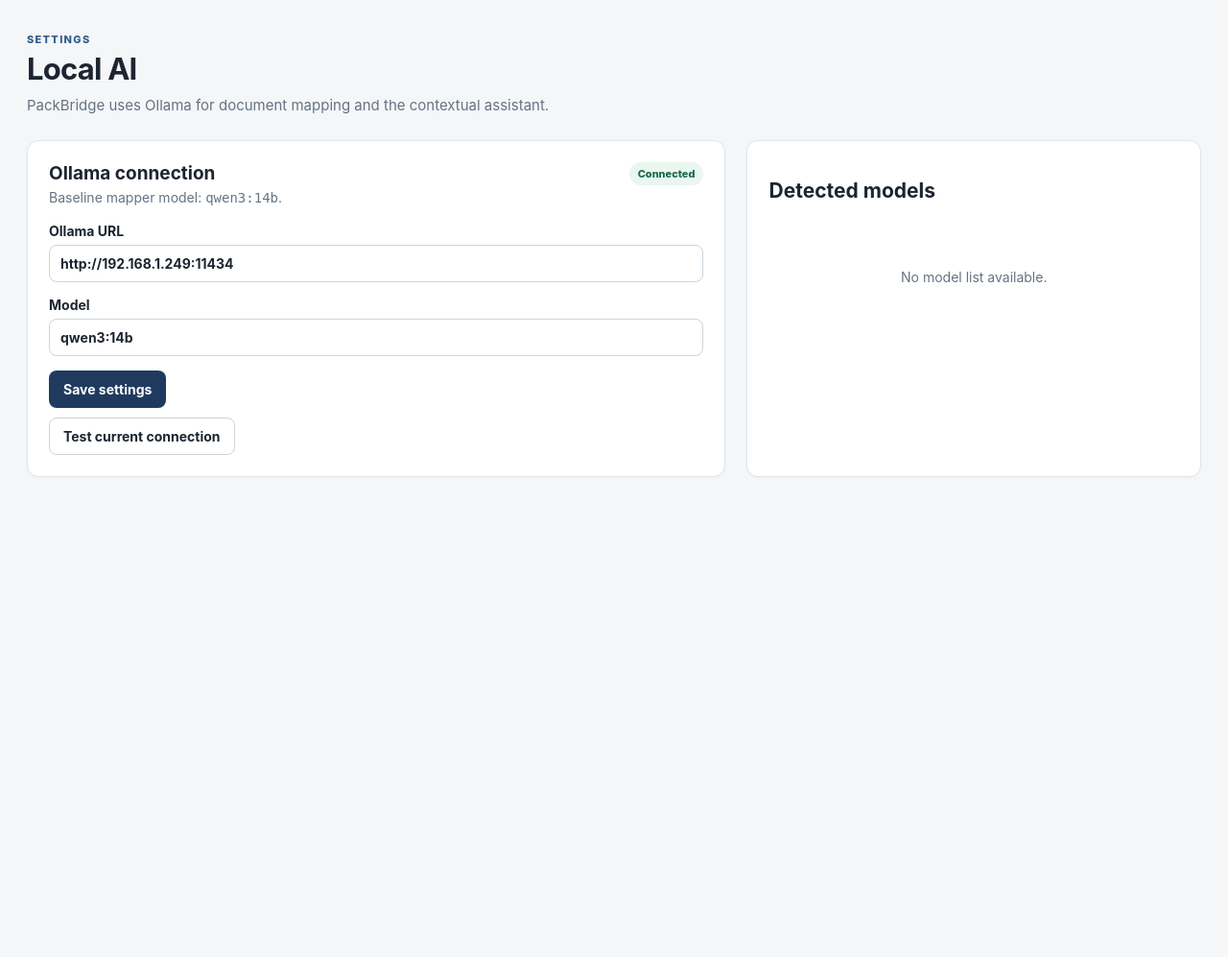
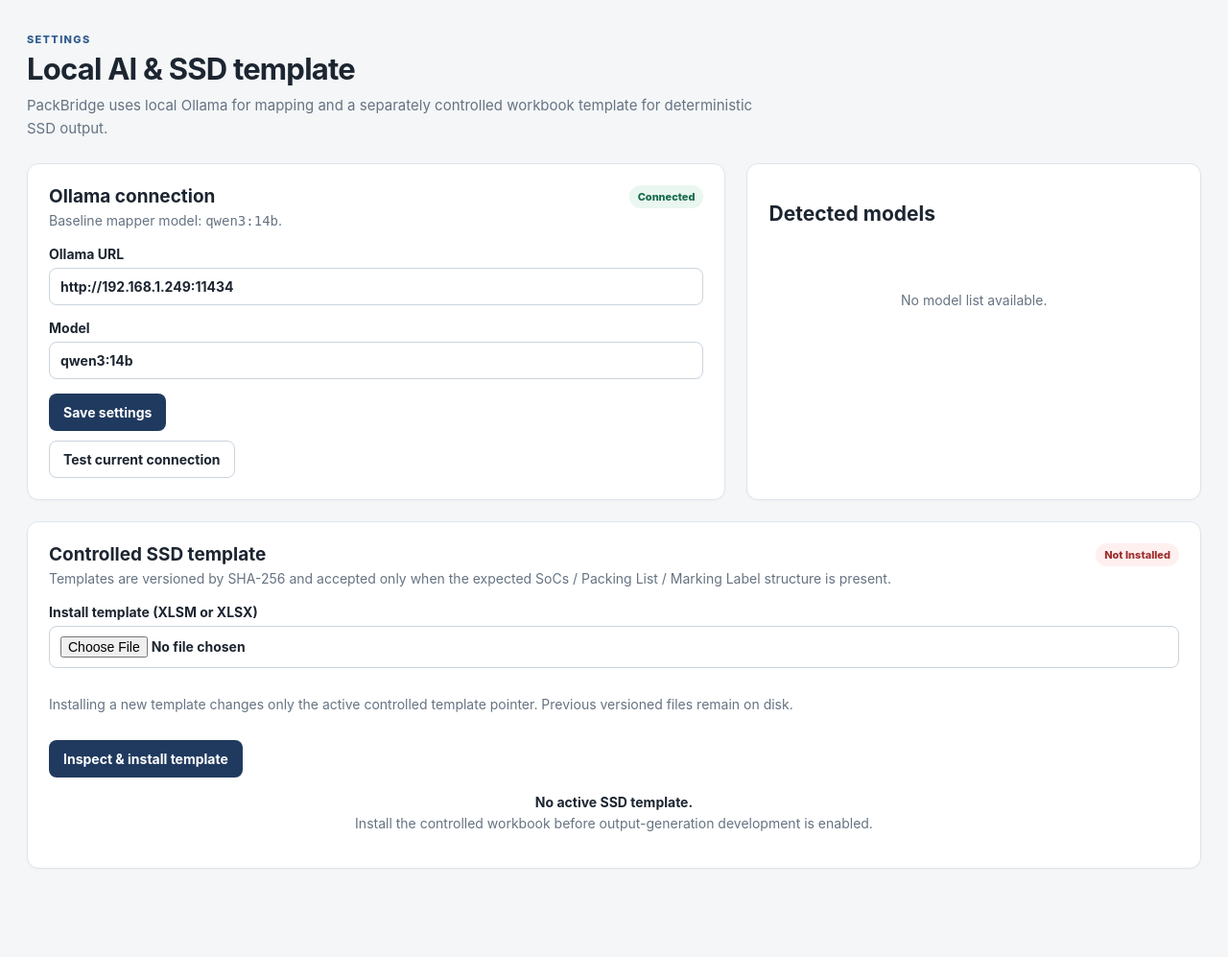
Before and after one commit to zageabb/PackBridge, a Flask app: page /settings/ in a window 1280 px wide. Shown: the part 68-1065 px from the top of the page at 96% size. Before the commit the page ends 565 px from the top, so only its background shows below. Run offline with Flask 3, Linux system fonts and the light colour scheme; data that the repository does not hold is empty.

Commit message:
ui: add SSD template diagnostics and installation

```diff
--- a/packbridge/templates/settings.html
+++ b/packbridge/templates/settings.html
@@ -5,8 +5,8 @@
 <section class="page-heading">
   <div>
     <div class="eyebrow">SETTINGS</div>
-    <h1>Local AI</h1>
-    <p>PackBridge uses Ollama for document mapping and the contextual assistant.</p>
+    <h1>Local AI &amp; SSD template</h1>
+    <p>PackBridge uses local Ollama for mapping and a separately controlled workbook template for deterministic SSD output.</p>
   </div>
 </section>
 
@@ -63,4 +63,64 @@
     {% endif %}
   </section>
 </div>
+
+<section class="card template-settings-card">
+  <div class="section-heading">
+    <div>
+      <h2>Controlled SSD template</h2>
+      <p>Templates are versioned by SHA-256 and accepted only when the expected SoCs / Packing List / Marking Label structure is present.</p>
+    </div>
+    {% if template and template.available and template.inspection.compatible %}
+      <span class="status status-mapped">Verified</span>
+    {% else %}
+      <span class="status status-failed">Not installed</span>
+    {% endif %}
+  </div>
+
+  <div class="template-settings-grid">
+    <form method="post" action="{{ url_for('settings.template_upload') }}" enctype="multipart/form-data" class="form-stack">
+      <label>
+        <span>Install template (XLSM or XLSX)</span>
+        <input type="file" name="ssd_template" accept=".xlsm,.xlsx" required>
+      </label>
+      <p class="muted">Installing a new template changes only the active controlled template pointer. Previous versioned files remain on disk.</p>
+      <div>
+        <button class="btn btn-primary" type="submit">Inspect &amp; install template</button>
+      </div>
+    </form>
+
+    <div class="template-diagnostics">
+      {% if template and template.available %}
+        {% set inspection = template.inspection %}
+        <dl class="diagnostic-list">
+          <div><dt>Original file</dt><dd>{{ template.original_name }}</dd></div>
+          <div><dt>Stored version</dt><dd>{{ template.filename }}</dd></div>
+          <div><dt>Workbook type</dt><dd>{{ inspection.workbook_type|upper }}</dd></div>
+          <div><dt>VBA project</dt><dd>{{ "Present" if inspection.has_vba else "Not present" }}</dd></div>
+          <div><dt>Worksheets</dt><dd>{{ inspection.sheet_count }}</dd></div>
+          <div><dt>Generated PL / ML</dt><dd>{{ inspection.generated_pl_count }} / {{ inspection.generated_ml_count }}</dd></div>
+          <div><dt>Structure fingerprint</dt><dd><code>{{ inspection.structural_fingerprint[:16] }}…</code></dd></div>
+          <div><dt>File SHA-256</dt><dd><code>{{ inspection.sha256[:16] }}…</code></dd></div>
+        </dl>
+        {% if inspection.errors %}
+          <div class="template-errors">
+            {% for error in inspection.errors %}<div>{{ error }}</div>{% endfor %}
+          </div>
+        {% endif %}
+        {% if inspection.warnings %}
+          <div class="template-warnings">
+            {% for warning in inspection.warnings %}<div>{{ warning }}</div>{% endfor %}
+          </div>
+        {% endif %}
+      {% elif template and template.error %}
+        <div class="issue-banner"><strong>Template issue</strong><span>{{ template.error }}</span></div>
+      {% else %}
+        <div class="empty-state compact-empty">
+          <strong>No active SSD template.</strong>
+          <span>Install the controlled workbook before output-generation development is enabled.</span>
+        </div>
+      {% endif %}
+    </div>
+  </div>
+</section>
 {% endblock %}
```
